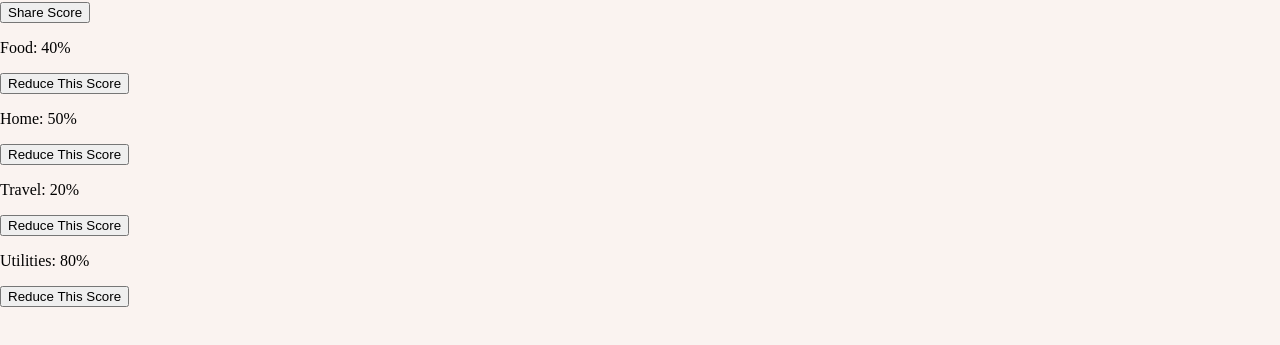
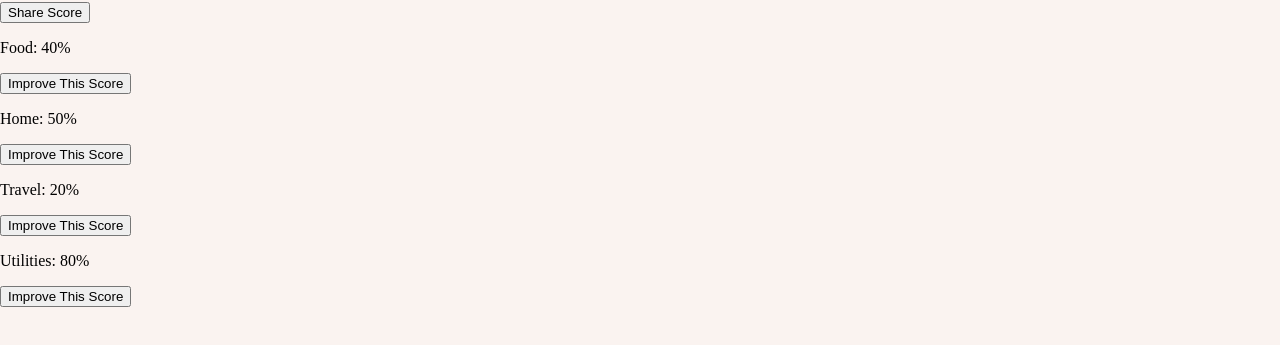
Before and after one commit to BenjaminLe1/SimpleCarbonTracker, a React (Create React App) app in the folder frontend/: page /results in a window 1280 px wide. Shown: the part 139-484 px from the top of the page. Built offline with nearby package versions, Linux system fonts and the light colour scheme.

Commit message:
improve this score

```diff
--- a/frontend/src/pages/results.js
+++ b/frontend/src/pages/results.js
@@ -26,13 +26,13 @@ function Results(){
             <p>Your overall footprint is {getPerc(overall)}%</p>
             <button>Share Score</button>
             <p>Food: {getPerc(cat1)}%</p>
-            <button>Reduce This Score</button>
+            <button>Improve This Score</button>
             <p>Home: {getPerc(cat2)}%</p>
-            <button>Reduce This Score</button>
+            <button>Improve This Score</button>
             <p>Travel: {getPerc(cat3)}%</p>
-            <button>Reduce This Score</button>
+            <button>Improve This Score</button>
             <p>Utilities: {getPerc(cat4)}%</p>
-            <button>Reduce This Score</button>
+            <button>Improve This Score</button>
         </div>
     )
 }
```
Also changed, not shown: 1 other file (tests, documents, lock files or other folders).
